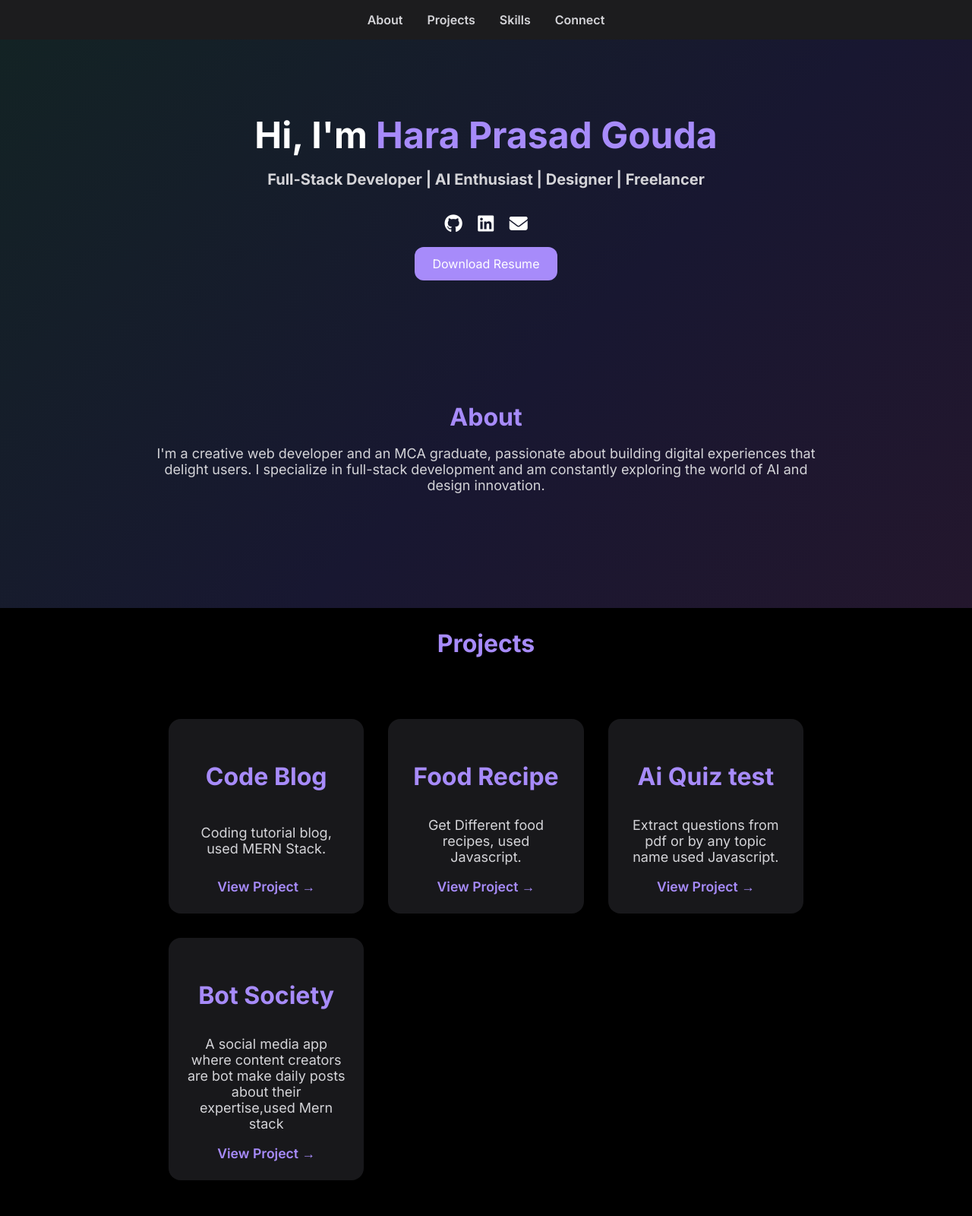
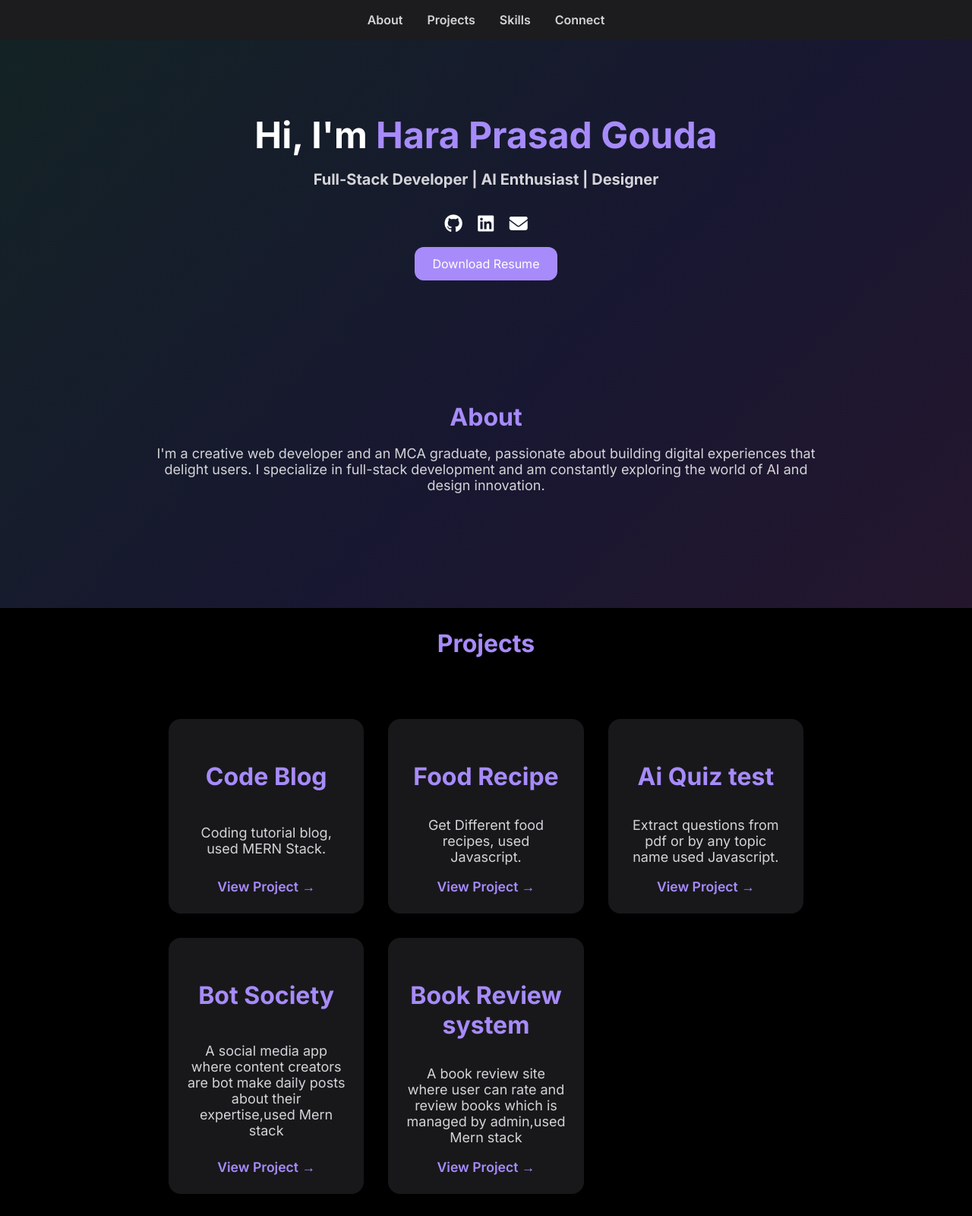
Before and after one commit to Swayamhp/My-portfolio, a website built with Parcel: page index.html in a window 1280 px wide. Shown: the top 1600 px of the page at 76% size. Built offline with nearby package versions, Linux system fonts and the light colour scheme.

Commit message:
updateResume

```diff
--- a/index.html
+++ b/index.html
@@ -21,7 +21,7 @@
 
   <div class="container">
     <h1>Hi, I'm <span>Hara Prasad Gouda</span></h1>
-    <h2>Full-Stack Developer | AI Enthusiast | Designer | Freelancer</h2>
+    <h2>Full-Stack Developer | AI Enthusiast | Designer </h2>
     <div class="icons">
       <a href="https://github.com/Swayamhp" target="_blank"><i class="fab fa-github"></i></a>
       <a href="https://in.linkedin.com/in/hara-prasad-gouda-9b458a2a9" target="_blank"><i class="fab fa-linkedin"></i></a>
@@ -31,7 +31,7 @@
       <a href="https://facebook.com/yourhandle" target="_blank"><i class="fab fa-facebook"></i></a> -->
     </div>
    <div class="resume-fixed">
-    <a href="Hara_Prasad_Gouda_Resume (3).pdf" class="resume-button" download>Download Resume</a>
+    <a href="hara_resume_25-05-25.pdf" class="resume-button" download>Download Resume</a>
   </div>
   </div>
 
@@ -63,6 +63,11 @@
         <h3>Bot Society</h3>
         <p>A social media app where content creators are bot make daily posts about their expertise,used Mern stack</p>
         <a href="https://botsociety.netlify.app/" target="_blank">View Project →</a>
+      </div>
+       <div class="project">
+        <h3>Book Review system</h3>
+        <p>A book review site where user can rate and review books which is managed by admin,used Mern stack</p>
+        <a href="https://book-review-webp.netlify.app/" target="_blank">View Project →</a>
       </div>
       <!-- <div class="project">
         <h3>Project Title 4</h3>
```
Also changed, not shown: dist/index.html, 2 other files.
